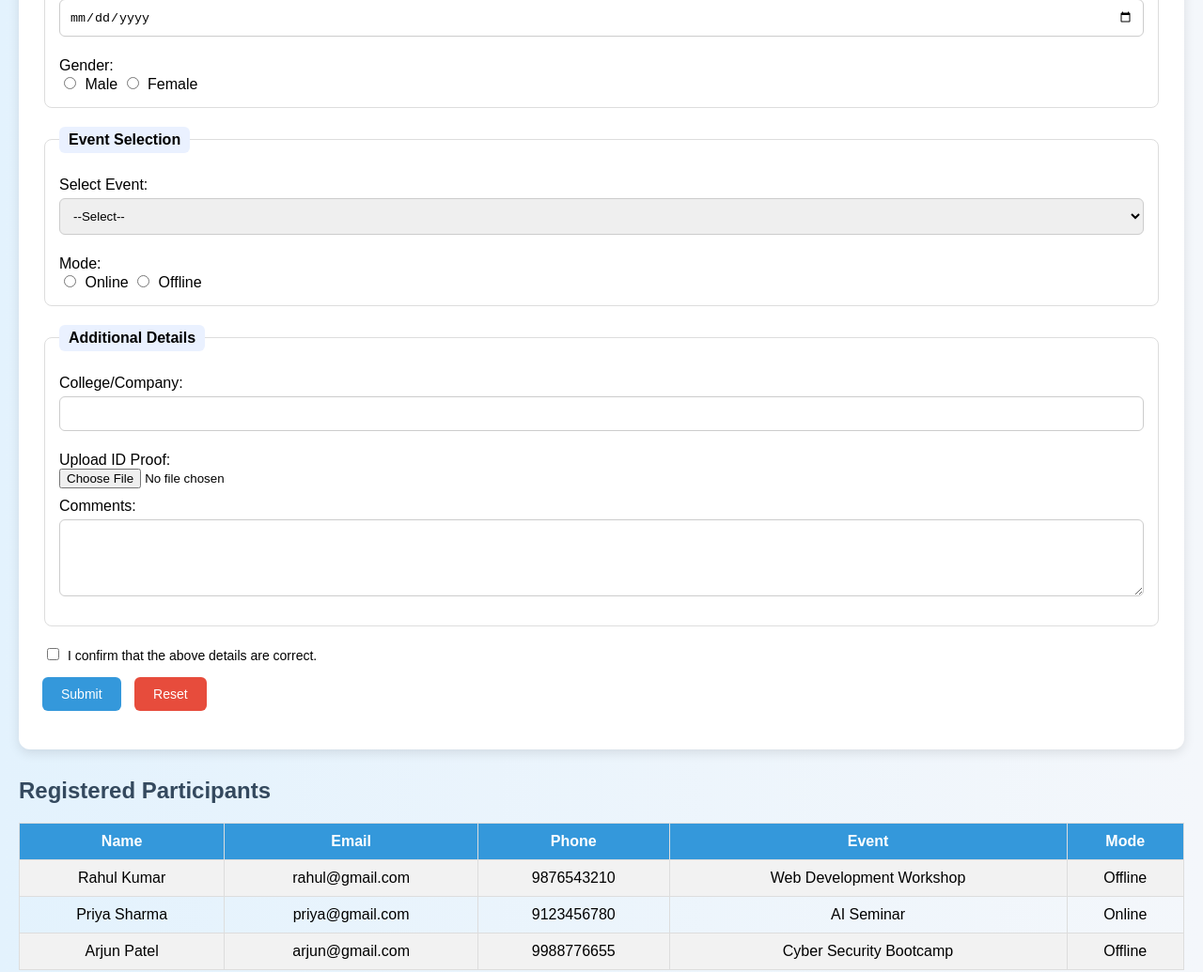
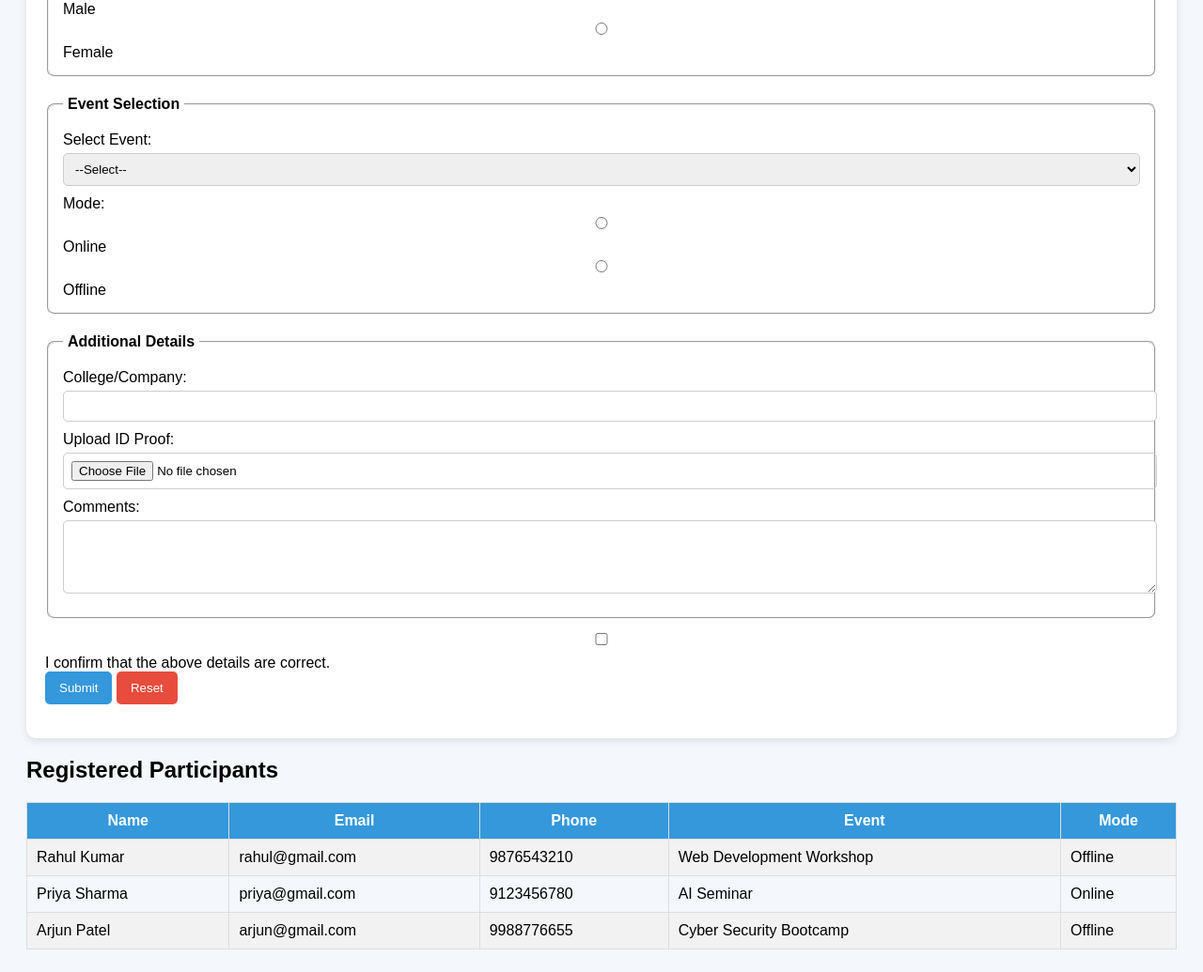
Before and after one commit to numankhan2007/EDUVATE, a plain HTML site: page index.html in a window 1280 px wide. Shown: the part 700-1735 px from the top of the page at 94% size. Drawn offline with Linux system fonts and the light colour scheme; a script that the page names is missing.

Commit message:
Refactor CSS styles for consistency and clarity

```diff
--- a/style.css
+++ b/style.css
@@ -1,154 +1,79 @@
-/* =========================
-   GLOBAL STYLING
-========================= */
 body {
     font-family: Arial, sans-serif;
-    background: linear-gradient(to right, #e3f2fd, #f4f7fb);
-    margin: 0;
+    background: #f4f7fb;
     padding: 20px;
 }
 
-/* =========================
-   HEADINGS
-========================= */
 h1 {
     text-align: center;
     color: #2c3e50;
-    margin-bottom: 10px;
 }
 
 .description {
     text-align: center;
-    font-size: 16px;
     margin-bottom: 30px;
-    color: #555;
 }
 
-h2 {
-    margin-top: 30px;
-    color: #34495e;
+.event-info ul {
+    background: white;
+    padding: 15px;
+    border-radius: 8px;
+    box-shadow: 0 2px 5px rgba(0,0,0,0.1);
 }
 
-/* =========================
-   EVENT INFO SECTION
-========================= */
-.event-info ul {
-    background-color: #ffffff;
-    padding: 15px 20px;
-    border-radius: 8px;
-    list-style: none;
-    box-shadow: 0 2px 6px rgba(0,0,0,0.1);
-}
-
-.event-info li {
-    padding: 5px 0;
-}
-
-/* =========================
-   FORM CARD
-========================= */
 form {
-    background: #ffffff;
-    padding: 25px;
-    border-radius: 12px;
-    box-shadow: 0 4px 12px rgba(0,0,0,0.1);
+    background: white;
+    padding: 20px;
+    border-radius: 10px;
+    box-shadow: 0 3px 8px rgba(0,0,0,0.1);
     margin-top: 20px;
 }
 
-/* =========================
-   FIELDSET & LEGEND
-========================= */
 fieldset {
-    border: 1px solid #ddd;
+    margin-bottom: 15px;
     padding: 15px;
-    margin-bottom: 20px;
     border-radius: 8px;
 }
 
 legend {
     font-weight: bold;
-    padding: 5px 10px;
-    background-color: #eaf1ff;
-    border-radius: 6px;
+    padding: 5px;
 }
 
-/* =========================
-   LABELS & INPUTS
-========================= */
-label {
+input, select, textarea {
     display: block;
-    margin-top: 10px;
-    font-weight: 500;
+    width: 100%;
+    padding: 8px;
+    margin: 5px 0 10px;
+    border-radius: 5px;
+    border: 1px solid #ccc;
 }
 
-input[type="text"],
-input[type="email"],
-input[type="tel"],
-input[type="date"],
-select,
-textarea {
-    width: 100%;
-    padding: 10px;
-    margin-top: 5px;
-    margin-bottom: 12px;
-    border-radius: 6px;
-    border: 1px solid #ccc;
-    box-sizing: border-box;
-    transition: 0.3s;
-}
-
-/* Radio & Checkbox spacing */
-input[type="radio"],
-input[type="checkbox"] {
-    margin-right: 5px;
-    margin-left: 5px;
-}
-
-/* Focus effect */
-input:focus,
-select:focus,
-textarea:focus {
+input:focus, select:focus, textarea:focus {
     border-color: #3498db;
     outline: none;
 }
 
-/* =========================
-   BUTTONS
-========================= */
 button {
-    padding: 10px 20px;
+    padding: 10px 15px;
     border: none;
-    border-radius: 6px;
+    border-radius: 5px;
     cursor: pointer;
     color: white;
-    font-size: 14px;
-    margin-right: 10px;
-    transition: 0.3s;
 }
 
 button[type="submit"] {
-    background-color: #3498db;
+    background: #3498db;
 }
 
 button[type="reset"] {
-    background-color: #e74c3c;
+    background: #e74c3c;
 }
 
 button:hover {
-    opacity: 0.85;
+    opacity: 0.8;
 }
 
-/* =========================
-   DECLARATION SECTION
-========================= */
-.declaration {
-    margin-bottom: 15px;
-    font-size: 14px;
-}
-
-/* =========================
-   TABLE STYLING
-========================= */
 table {
     width: 100%;
     border-collapse: collapse;
@@ -156,51 +81,36 @@ table {
 }
 
 th {
-    background-color: #3498db;
+    background: #3498db;
     color: white;
-    padding: 10px;
 }
 
 th, td {
     border: 1px solid #ddd;
     padding: 10px;
-    text-align: center;
 }
 
 tr:nth-child(even) {
-    background-color: #f2f2f2;
+    background: #f2f2f2;
 }
 
-tr:hover {
-    background-color: #e3f2fd;
-}
-
-/* =========================
-   FOOTER
-========================= */
 footer {
-    background-color: #2c3e50;
+    margin-top: 30px;
+    background: #2c3e50;
     color: white;
     text-align: center;
     padding: 15px;
-    margin-top: 30px;
-    font-size: 14px;
 }
 
-/* =========================
-   VALIDATION STYLES
-========================= */
 .valid {
-    border: 2px solid green !important;
+    border: 2px solid green;
 }
 
 .invalid {
-    border: 2px solid red !important;
+    border: 2px solid red;
 }
 
-/* Success message */
 #successMessage {
     color: green;
     font-weight: bold;
-    margin-top: 10px;
 }
```
